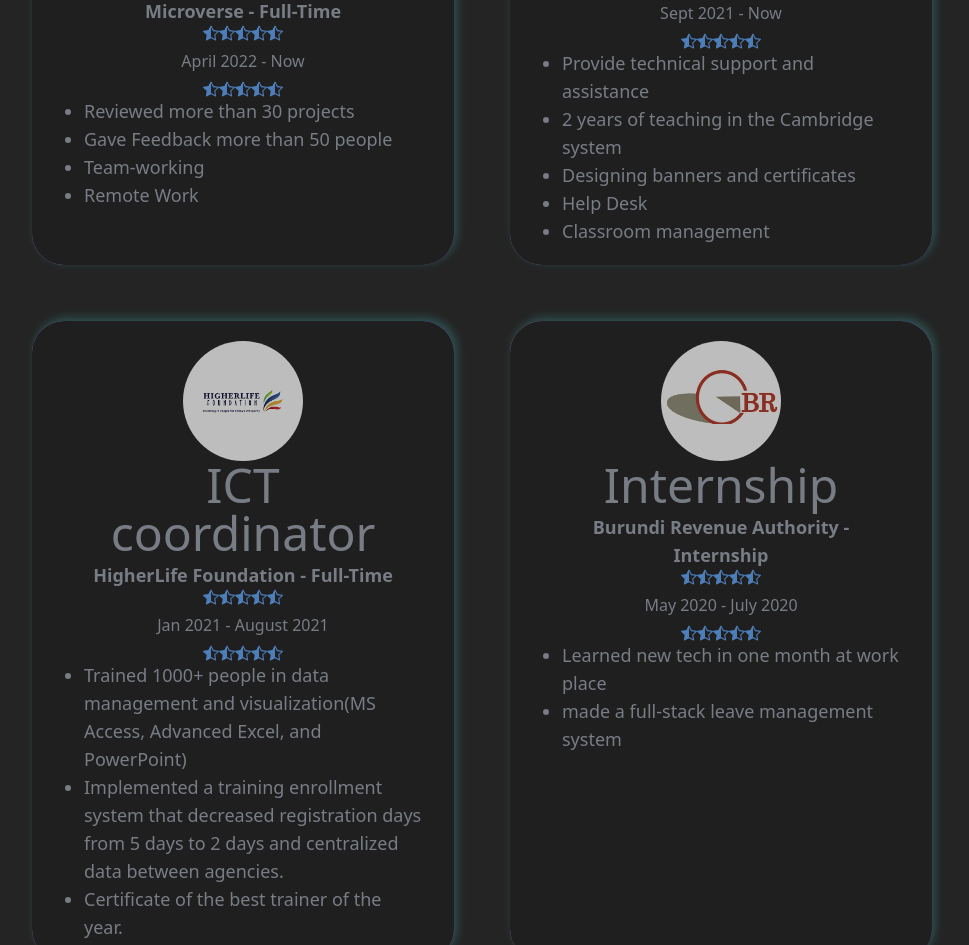
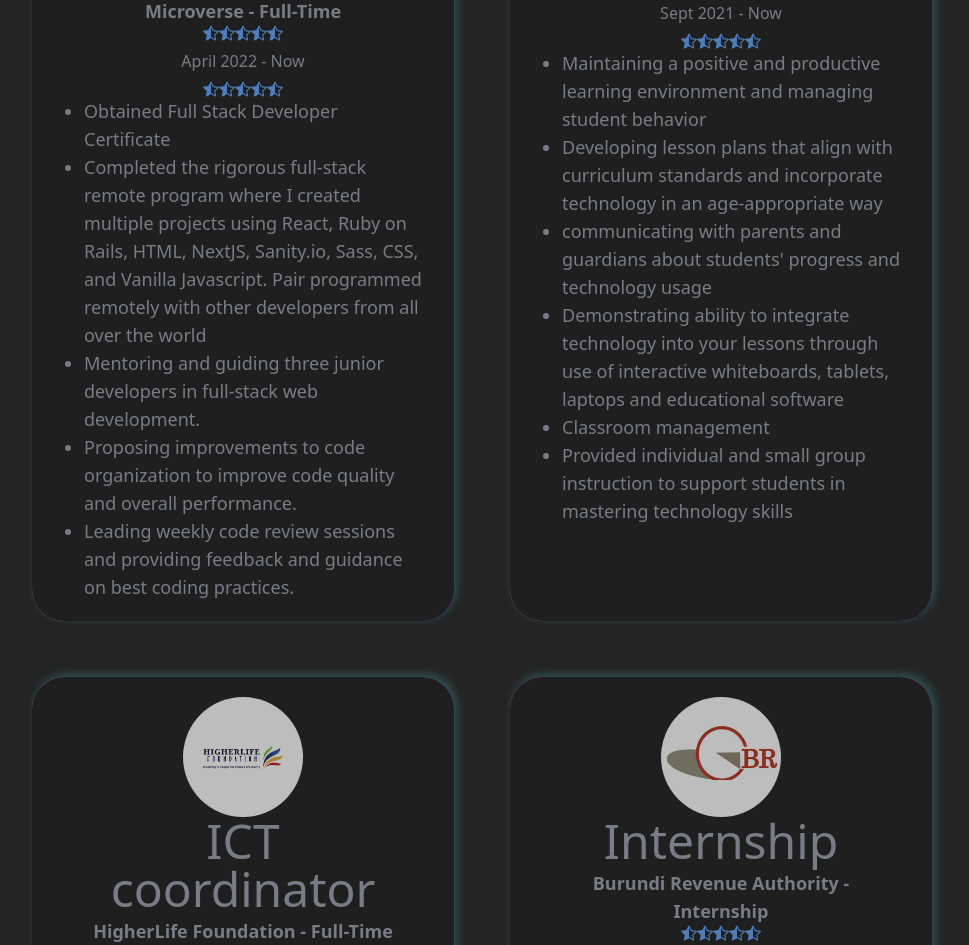
Before and after one commit to joffreynk/joffrey-s-portfolio, a Next.js app: page / in a window 1280 px wide. Shown: the part 2047-2992 px from the top of the page, without its empty margins (158-1127 px from the left). Built offline with nearby package versions, Linux system fonts and the light colour scheme.

Commit message:
Modify experience content

```diff
--- a/components/WorkingExperience.js
+++ b/components/WorkingExperience.js
@@ -12,10 +12,11 @@
       type:'Full-Time',
       years: 'April 2022 - Now',
       expr:[
-        'Reviewed more than 30 projects',
-        'Gave Feedback more than 50 people',
-        'Team-working',
-        'Remote Work'
+        'Obtained Full Stack Developer Certificate',
+        'Completed the rigorous full-stack remote program where I created multiple projects using React, Ruby on Rails, HTML, NextJS, Sanity.io, Sass,  CSS, and Vanilla Javascript. Pair programmed remotely with other developers from all over the world',
+        'Mentoring and guiding three junior developers in full-stack web development.',
+        'Proposing improvements to code organization to improve code quality and overall performance.',
+        'Leading weekly code review sessions and providing feedback and guidance on best coding practices.',
       ]
     },
     {
@@ -25,11 +26,12 @@
       type:'Full-Time',
       years: 'Sept 2021 - Now',
       expr:[
-        'Provide technical support and assistance',
-        '2 years of teaching in the Cambridge system',
-        'Designing banners and certificates',
-        'Help Desk',
-        'Classroom management'
+        'Maintaining a positive and productive learning environment and managing student behavior',
+        'Developing lesson plans that align with curriculum standards and incorporate technology in an age-appropriate way',
+        "communicating with parents and guardians about students' progress and technology usage",
+        'Demonstrating ability to integrate technology into your lessons through use of interactive whiteboards, tablets, laptops and educational software',
+        'Classroom management',
+        'Provided individual and small group instruction to support students in mastering technology skills',
       ]
     },
     {
@@ -40,8 +42,10 @@
       type:'Full-Time',
       expr:[
         'Trained 1000+ people in data management and visualization(MS Access, Advanced Excel, and PowerPoint)',
-        'Implemented a training enrollment system that decreased registration days from 5 days to 2 days and centralized data between agencies.',
-        'Certificate of the best trainer of the year.'
+        'Installed and maintained hardware and software systems.',
+        'Provided technical support and troubleshooting computer and network problems.',
+        'Taught various computer and technology-related classes to individuals and groups of all ages and abilities.',
+        'Developed and delivered training materials, including lesson plans, handouts, and assessments.'
       ]
     },
     {
```
